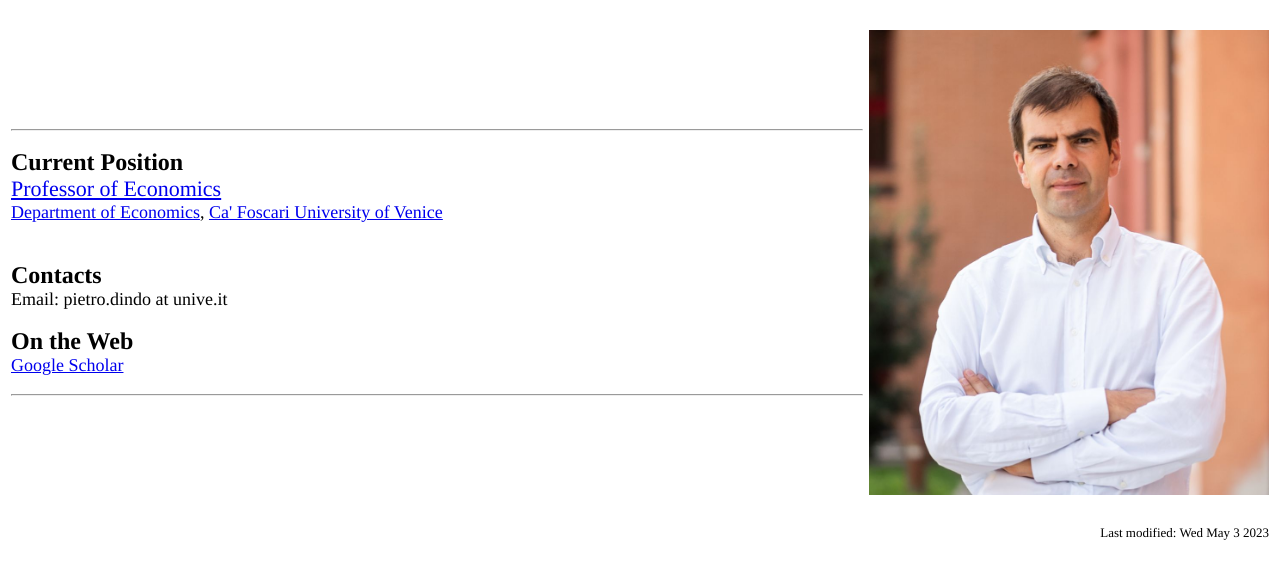
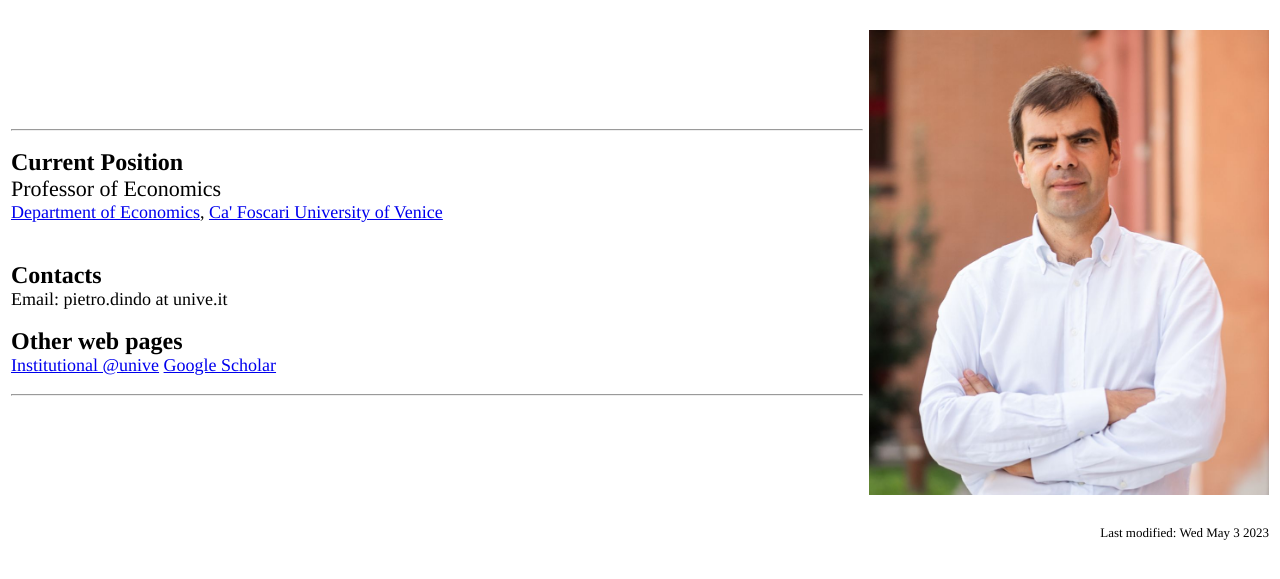
Before and after one commit to pdedindo/pdedindo.github.io, a plain HTML site: page index.html in a window 1280 px wide. Shown: the part 187-766 px from the top of the page. Drawn offline with Linux system fonts and the light colour scheme.

Commit message:
Update index.html

```diff
--- a/index.html
+++ b/index.html
@@ -48,7 +48,7 @@
  	      <p><b>Current Position<br></b>
 
 
-              <p2><a href="https://www.unive.it/persone/pietro.dindo" target="_blank">Professor of Economics</a></p2><br>
+              <p2>Professor of Economics</p2><br>
                <a href="https://www.unive.it/pag/28365" target="_blank">Department of Economics</a>,
                 <a href="https://www.unive.it" target="_blank">Ca' Foscari University of Venice</a> <br>
 
@@ -63,12 +63,12 @@
 	      <p><b>Contacts<br></b>
 	     	Email:  pietro.dindo at unive.it<br>
 
-	      <p><b>On the Web<br></b>
+	      <p><b>Other web pages<br></b>
+		      <a href="http://www.unive.it/persone/pietro.dindo" target="_blank">
+                Institutional @unive</a>
 	     	<a href="http://scholar.google.it/citations?user=HxKn6dcAAAAJ&hl=en" target="_blank">
                 Google Scholar</a>
-<!--                <a href="http://www.unive.it/persone/pietro.dindo" target="_blank">
-                Institutional @unive</a> -->
-                </p>
+       </p>
 
 
  	    </address>
```
